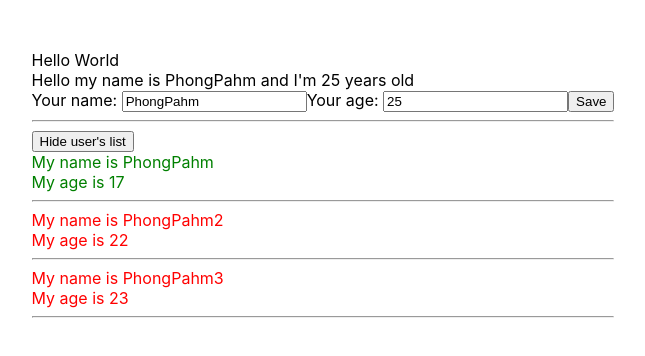
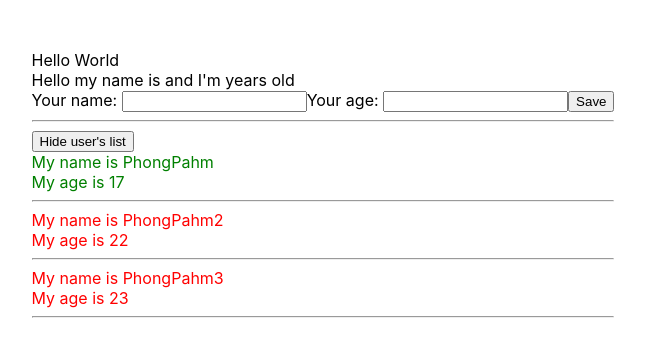
Before and after one commit to PhongPahmm/react-test, a React (Create React App) app: page / in a window 1280 px wide. Shown: the top 356 px of the page, without its empty margins (317-962 px from the left). Built offline with nearby package versions, Linux system fonts and the light colour scheme.

Commit message:
add new user

```diff
--- a/src/components/UserInfo.js
+++ b/src/components/AddUserInfo.js
@@ -1,9 +1,8 @@
 import React from "react";
-class UserInfo extends React.Component {
+class AddUserInfo extends React.Component {
     state = {
-        name: 'PhongPahm',
-        address: 'HaNoi',
-        age: '25'
+        name: '',
+        age: ''
     }
     handleOnChangeName = (event) => {
         this.setState({
@@ -19,8 +18,11 @@ class UserInfo extends React.Component {
     }
     handleOnSubmit = (event) => {
         event.preventDefault()
-        console.log(this.state)
-
+        this.props.handleAddNewUser({
+            id: Math.floor((Math.random() * 100) + 1) + "-random",
+            name: this.state.name,
+            age: this.state.age
+        })
     }
     render() {
         return (
@@ -42,4 +44,4 @@ class UserInfo extends React.Component {
         );
     }
 }
-export default UserInfo;
+export default AddUserInfo;
--- a/src/components/DisplayInfo.js
+++ b/src/components/DisplayInfo.js
@@ -23,7 +23,6 @@ class DisplayInfo extends React.Component {
                 {this.state.isShowList &&
                     <div>
                         {listUsers.map((user, index) => {
-                            console.log(user)
                             return (
                                 <div key={index} className={+user.age > 18 ? "red" : "green"}>
                                     <div>My name is {user.name}</div>
--- a/src/components/MyComponents.js
+++ b/src/components/MyComponents.js
@@ -1,5 +1,5 @@
 import React from "react";
-import UserInfo from "./UserInfo";
+import AddUserInfo from "./AddUserInfo";
 import DisplayInfo from "./DisplayInfo";
 
 class MyComponent extends React.Component {
@@ -10,13 +10,22 @@ class MyComponent extends React.Component {
             { id: 3, name: 'PhongPahm3', age: '23' }
         ]
     }
+    handleAddNewUser = (newUser) => {
+        this.setState({
+            listUsers: [...this.state.listUsers, newUser]
+        })
+    }
     render() {
 
         return (
             <div>
-                <UserInfo />
+                <AddUserInfo
+                    handleAddNewUser={this.handleAddNewUser}
+                />
                 <hr></hr>
-                <DisplayInfo listUsers={this.state.listUsers} />
+                <DisplayInfo
+                    listUsers={this.state.listUsers}
+                />
             </div>
         );
     }
```
